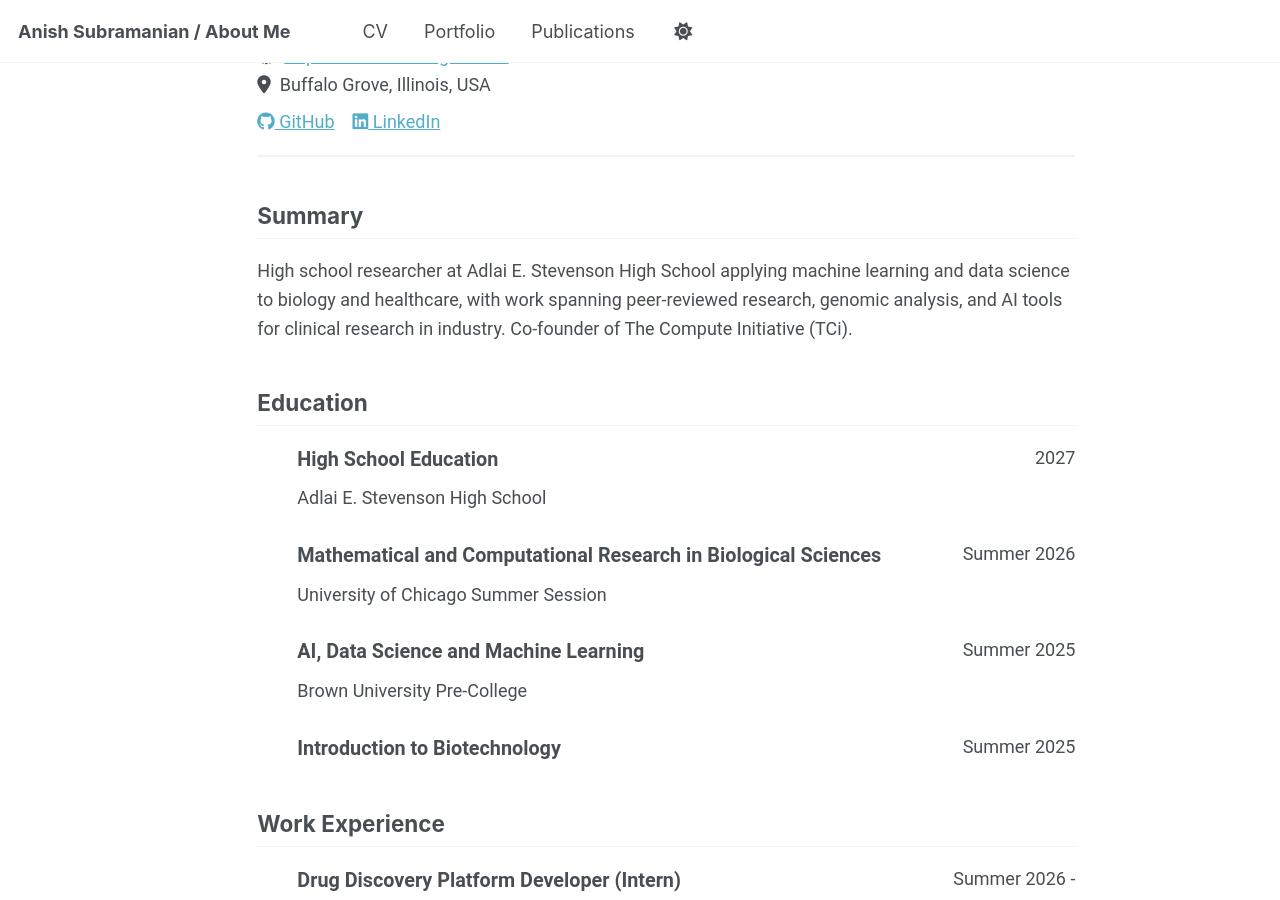
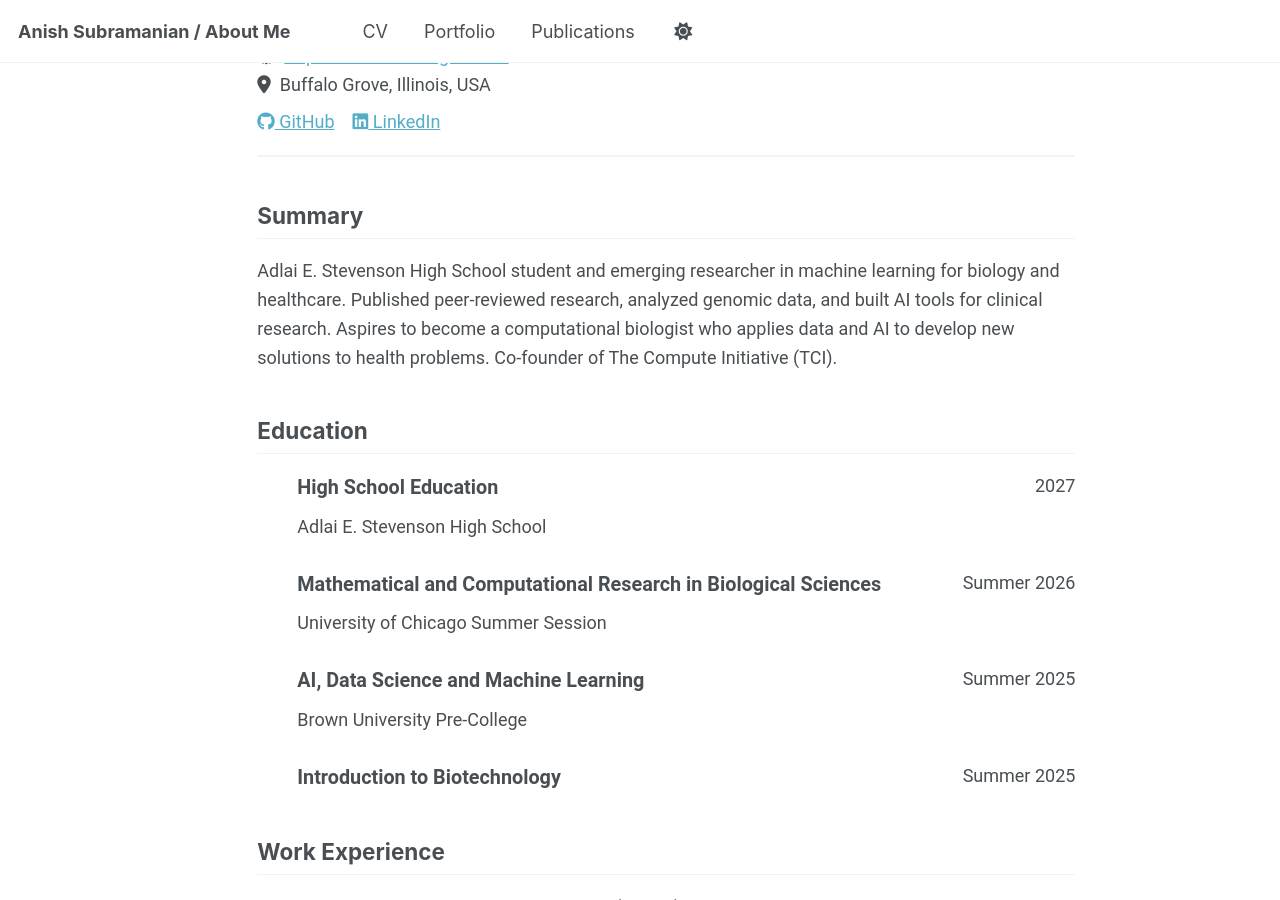
Before and after one commit to AnishSubra/AnishSubra.github.io, a Jekyll site: the page built from _pages/cv-json.md, in a window 1280 px wide and 900 px high, scrolled down 307 px. Built offline with Jekyll 4.4.1, drawn with Linux system fonts in a browser that asks for light colours; a script bundle is joined from its source files by our own code; library files that are not in the unit come from our copies; some of the changed text lies outside the part shown.

Commit message:
Site updates

```diff
--- a/_data/cv_input.yml
+++ b/_data/cv_input.yml
@@ -8,7 +8,7 @@ basics:
   email: "anishsubra@gmail.com"
   phone: ""
   website: "https://AnishSubra.github.io"
-  summary: "High school researcher at Adlai E. Stevenson High School applying machine learning and data science to biology and healthcare, with work spanning peer-reviewed research, genomic analysis, and AI tools for clinical research in industry. Co-founder of The Compute Initiative (TCi)."
+  summary: "Adlai E. Stevenson High School student and emerging researcher in machine learning for biology and healthcare. Published peer-reviewed research, analyzed genomic data, and built AI tools for clinical research. Aspires to become a computational biologist who applies data and AI to develop new solutions to health problems. Co-founder of The Compute Initiative (TCI)."
   location:
     city: "Buffalo Grove"
     region: "Illinois"
@@ -99,7 +99,6 @@ skills:
       - "HTML"
       - "Unix"
       - "GitHub"
-      - "Salesforce"
 
 projects:
   - name: "GiGi's Playhouse Donor Campaign"
--- a/_data/portfolio-data.yml
+++ b/_data/portfolio-data.yml
@@ -7,7 +7,7 @@ author:
   website: "https://AnishSubra.github.io"
   avatar: "anish-profile.jpg"
   bio: "High school student working on machine learning and computational biology for healthcare."
-  summary: "I'm a high school researcher and developer working where computation meets biology and medicine. I build machine learning models and data tools that turn complex health and genomic data into insight, and I have carried that work from independent research to peer-reviewed publication to AI tools built in industry. Outside the lab, I co-founded The Compute Initiative (TCi) to bring daily computer science education to rural schools. I aspire to design computational tools that predict disease risk earlier and guide better treatment decisions."
+  summary: "I'm a high school researcher and developer working where computation meets biology and medicine. I build machine learning models and data tools that turn complex health and genomic data into insight, and I have carried that work from independent research to peer-reviewed publication to AI tools for clinical research. I also co-founded The Compute Initiative (TCI) to bring daily computer science education to rural schools. I aspire to become a computational biologist who designs tools that predict disease risk earlier and guide better treatment decisions."
   github: "AnishSubra"
   linkedin: "anish-s-17b7a5388"
   instagram: ""
@@ -42,7 +42,7 @@ portfolio:
     category: "Community Initiative"
     date: "2025-06-01"
     url: "https://compute.care"
-    description: "Co-founded a student-led initiative that brings daily computer and coding instruction to 200+ students at three rural schools in Tamil Nadu, India. Sourced and set up lab hardware on the ground, mobilized volunteers, and raised $9,000+ through GoFundMe and corporate matching via partner organization <a href='https://aachi.org'>NSNA</a>."
+    description: "Co-founded a student-led initiative that brings daily computer and coding instruction to 200+ students at three rural schools in Tamil Nadu, India. Sourced and set up lab hardware on the ground, mobilized volunteers, and raised $9,000+ through <a href='https://gofund.me/9e0016cb1'>GoFundMe</a> and corporate matching via partner organization <a href='https://aachi.org'>NSNA</a>."
   - name: "AI Pipeline for Clinical Trial Protocols at Saama Technologies"
     category: "Internship"
     date: "2026-08-01"
--- a/_includes/cv-template.html
+++ b/_includes/cv-template.html
@@ -349,7 +349,7 @@
         <ul class="cv-highlights">
           <li>Bring daily computer and coding instruction to 200+ students at three rural schools in Tamil Nadu, India</li>
           <li>Sourced and set up computer hardware on the ground; spent a week in partner-school classrooms</li>
-          <li>Mobilized volunteers and raised $9,000+ through GoFundMe and corporate matching via partner organization <a href="https://aachi.org" target="_blank">NSNA</a></li>
+          <li>Mobilized volunteers and raised $9,000+ through <a href="https://gofund.me/9e0016cb1" target="_blank">GoFundMe</a> and corporate matching via partner organization <a href="https://aachi.org" target="_blank">NSNA</a></li>
         </ul>
       </div>
     </div>
--- a/_pages/portfolio.html
+++ b/_pages/portfolio.html
@@ -15,7 +15,6 @@ author_profile: true
   {% for item in portfolio_items %}
     <article class="archive__item" itemscope itemtype="http://schema.org/CreativeWork">
       <h2 class="archive__item-title">{% if item.url != "" %}<a href="{{ item.url }}">{{ item.name }}</a>{% else %}{{ item.name }}{% endif %}</h2>
-      <p><strong>{{ item.category }}</strong>{% if item.date %} · {{ item.date | date: "%Y" }}{% endif %}</p>
       <p>{{ item.description }}</p>
     </article>
   {% endfor %}
```
